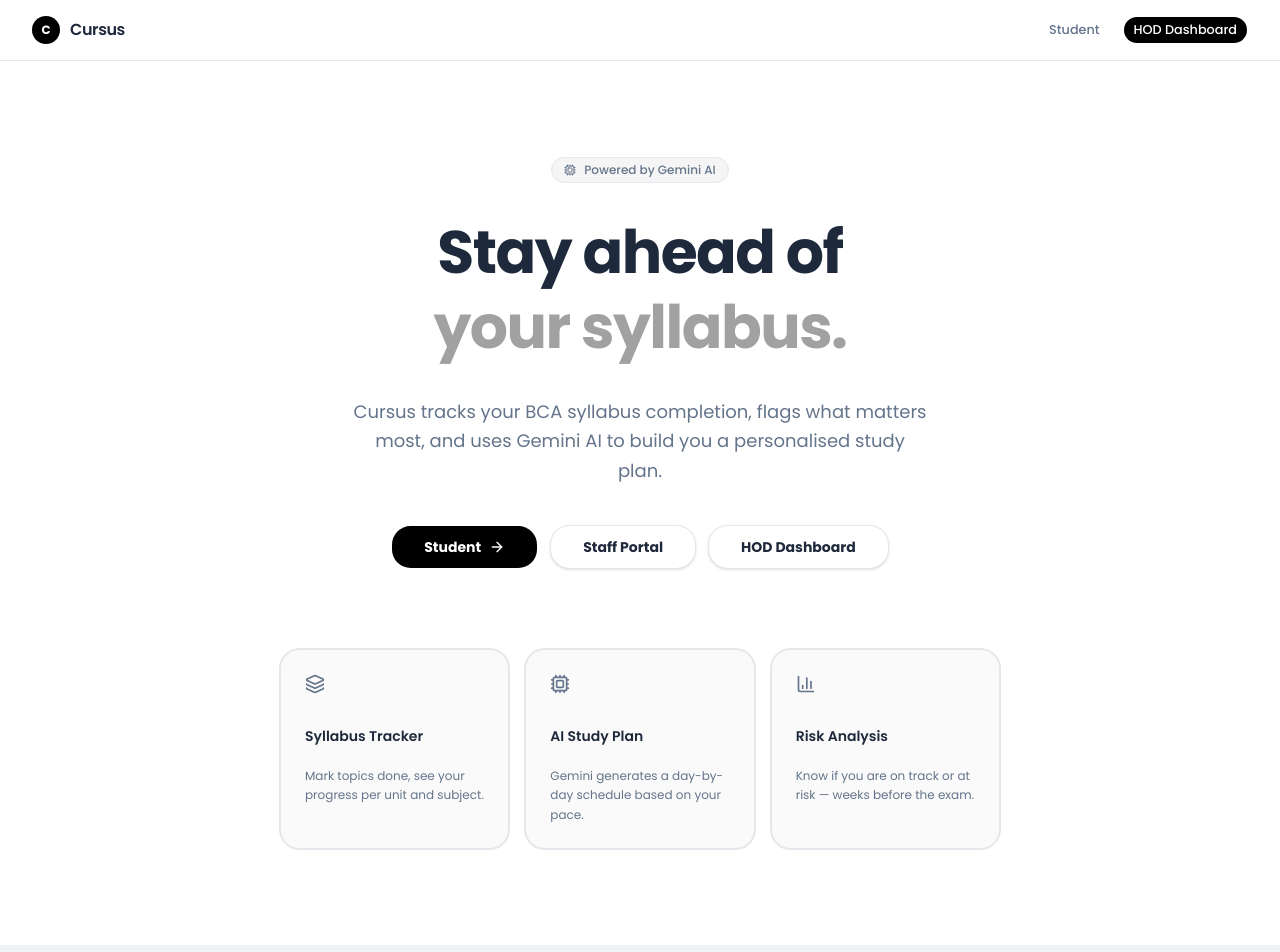
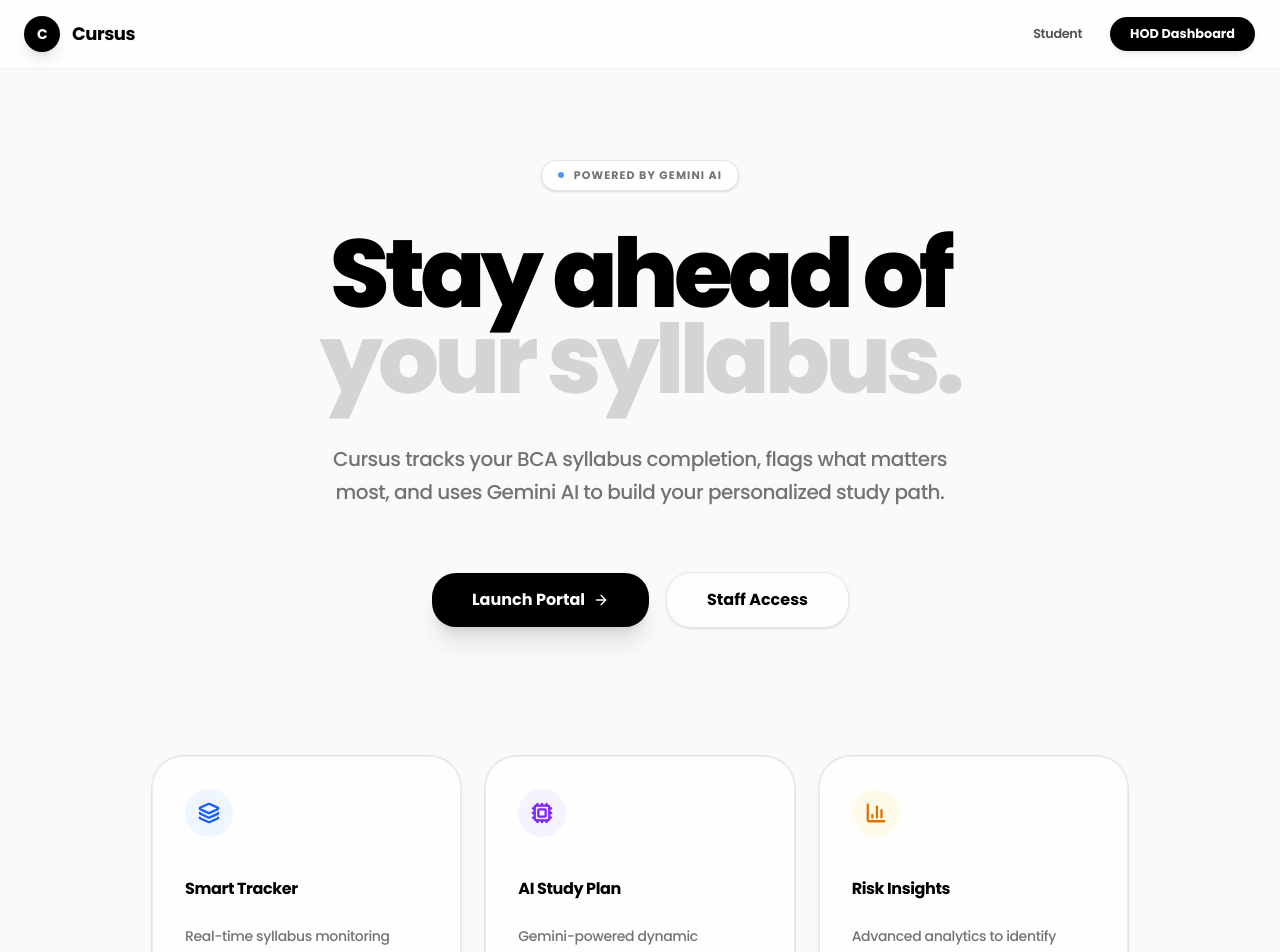
Before and after one commit to srijankulal/cursus, a Next.js app in the folder frontend/: page / in a window 1280 px wide. Shown: the top 952 px of the page. Built offline with nearby package versions, Linux system fonts and the light colour scheme.

Commit message:
feat: Enhance landing page with improved styling, navigation, and AI feature descriptions

```diff
--- a/frontend/app/page.tsx
+++ b/frontend/app/page.tsx
@@ -8,62 +8,63 @@ import { ArrowRight, Layers, Cpu, BarChart3 } from 'lucide-react';
 
 export default function LandingPage() {
   return (
-    <div className="min-h-screen bg-white flex flex-col">
+    <div className="min-h-screen bg-[#fafafa] flex flex-col font-sans selection:bg-black selection:text-white">
       {/* Nav */}
-      <header className="border-b border-app-border px-8 py-4 flex items-center justify-between">
-        <div className="flex items-center gap-2.5">
-          <div className="w-7 h-7 bg-black rounded-lg flex items-center justify-center">
-            <span className="text-white text-xs font-bold">C</span>
+      <header className="fixed top-0 w-full z-50 bg-white/70 backdrop-blur-md border-b border-neutral-200/50 px-6 py-4 flex items-center justify-between">
+        <div className="flex items-center gap-3 group cursor-pointer">
+          <div className="w-9 h-9 bg-black rounded-xl flex items-center justify-center transition-transform group-hover:scale-105 duration-300 shadow-lg shadow-black/10">
+            <span className="text-white text-sm font-bold tracking-tighter">C</span>
           </div>
-          <span className="font-semibold text-app-text text-base tracking-tight">Cursus</span>
+          <span className="font-bold text-black text-lg tracking-tight">Cursus</span>
         </div>
-        <div className="flex items-center gap-3">
-          <Link href="/student">
-            <Button variant="ghost" size="sm" className="text-app-muted font-medium">Student</Button>
+        <div className="flex items-center gap-4">
+          <Link href="/student" className="hidden sm:block">
+            <Button variant="ghost" size="sm" className="text-neutral-600 hover:text-black font-semibold tracking-tight transition-colors">Student</Button>
           </Link>
           <Link href="/hod">
-            <Button size="sm" className="bg-black text-white hover:bg-neutral-800 rounded-lg font-medium">HOD Dashboard</Button>
+            <Button size="sm" className="bg-black text-white hover:bg-neutral-800 rounded-xl px-5 h-9 font-bold transition-all hover:scale-[1.02] active:scale-[0.98] shadow-md shadow-black/5">
+              HOD Dashboard
+            </Button>
           </Link>
         </div>
       </header>
 
       {/* Hero */}
-      <main className="flex-1 flex flex-col items-center justify-center px-6 py-24 text-center max-w-3xl mx-auto w-full">
+      <main className="flex-1 flex flex-col items-center justify-center px-6 pt-40 pb-24 text-center max-w-5xl mx-auto w-full relative">
+        {/* Background Gradients */}
+        <div className="absolute top-0 left-1/2 -translate-x-1/2 w-full h-[600px] bg-[radial-gradient(circle_at_center,_var(--tw-gradient-stops))] from-blue-50/50 via-transparent to-transparent -z-10" />
+        <div className="absolute top-20 left-1/2 -translate-x-1/2 w-[800px] h-[400px] bg-[radial-gradient(circle_at_center,_var(--tw-gradient-stops))] from-violet-50/40 via-transparent to-transparent -z-10 blur-3xl opacity-60" />
+
         <motion.div
-          initial={{ opacity: 0, y: 16 }}
+          initial={{ opacity: 0, y: 30 }}
           animate={{ opacity: 1, y: 0 }}
-          transition={{ duration: 0.5 }}
-          className="space-y-8"
+          transition={{ duration: 0.8, ease: [0.16, 1, 0.3, 1] }}
+          className="space-y-10"
         >
-          <div className="inline-flex items-center gap-2 px-3 py-1 bg-neutral-100 border border-app-border rounded-full text-xs font-medium text-app-muted">
-            <Cpu size={12} />
+          <div className="inline-flex items-center gap-2.5 px-4 py-1.5 bg-white border border-neutral-200 rounded-full text-[11px] font-bold uppercase tracking-widest text-neutral-500 shadow-sm">
+            <span className="flex h-1.5 w-1.5 rounded-full bg-blue-500 animate-pulse" />
             Powered by Gemini AI
           </div>
 
-          <h1 className="text-5xl sm:text-6xl font-bold tracking-tight text-app-text leading-tight">
+          <h1 className="text-6xl sm:text-7xl lg:text-8xl font-black tracking-tighter text-black leading-[0.9] sm:leading-[0.9]">
             Stay ahead of<br />
-            <span className="text-neutral-400">your syllabus.</span>
+            <span className="text-neutral-300 transition-colors hover:text-neutral-400 cursor-default">your syllabus.</span>
           </h1>
 
-          <p className="text-app-muted text-lg font-normal leading-relaxed max-w-xl mx-auto">
+          <p className="text-neutral-500 text-lg sm:text-xl font-medium leading-relaxed max-w-2xl mx-auto tracking-tight">
             Cursus tracks your BCA syllabus completion, flags what matters most,
-            and uses Gemini AI to build you a personalised study plan.
+            and uses Gemini AI to build your personalized study path.
           </p>
 
-          <div className="flex flex-col sm:flex-row gap-3 justify-center pt-2 px-4 max-w-4xl mx-auto flex-wrap">
+          <div className="flex flex-col sm:flex-row gap-4 justify-center pt-6 px-4">
             <Link href="/student">
-              <Button className="h-11 px-8 bg-black text-white hover:bg-neutral-800 rounded-xl font-bold gap-2">
-                Student <ArrowRight size={16} />
+              <Button className="h-14 px-10 bg-black text-white hover:bg-neutral-800 rounded-2xl font-bold gap-2 text-base transition-all hover:scale-[1.03] active:scale-[0.97] shadow-xl shadow-black/10">
+                Launch Portal <ArrowRight size={18} />
               </Button>
             </Link>
             <Link href="/staff">
-              <Button variant="outline" className="h-11 px-8 rounded-xl font-bold border-app-border text-app-text hover:bg-neutral-50 bg-white shadow-sm">
-                Staff Portal
-              </Button>
-            </Link>
-            <Link href="/hod">
-              <Button variant="outline" className="h-11 px-8 rounded-xl font-bold border-app-border text-app-text hover:bg-neutral-50 bg-white shadow-sm">
-                HOD Dashboard
+              <Button variant="outline" className="h-14 px-10 rounded-2xl font-bold border-neutral-200 text-black hover:bg-white hover:border-black/20 bg-white/50 backdrop-blur-sm shadow-sm transition-all text-base">
+                Staff Access
               </Button>
             </Link>
           </div>
@@ -71,24 +72,35 @@ export default function LandingPage() {
 
         {/* Feature row */}
         <motion.div
-          initial={{ opacity: 0, y: 24 }}
+          initial={{ opacity: 0, y: 40 }}
           animate={{ opacity: 1, y: 0 }}
-          transition={{ delay: 0.3, duration: 0.5 }}
-          className="grid grid-cols-1 sm:grid-cols-3 gap-4 mt-20 w-full"
+          transition={{ delay: 0.4, duration: 0.8, ease: [0.16, 1, 0.3, 1] }}
+          className="grid grid-cols-1 sm:grid-cols-3 gap-6 mt-32 w-full"
         >
           {[
-            { icon: Layers, title: 'Syllabus Tracker', desc: 'Mark topics done, see your progress per unit and subject.' },
-            { icon: Cpu, title: 'AI Study Plan', desc: 'Gemini generates a day-by-day schedule based on your pace.' },
-            { icon: BarChart3, title: 'Risk Analysis', desc: 'Know if you are on track or at risk — weeks before the exam.' },
+            { icon: Layers, title: 'Smart Tracker', desc: 'Real-time syllabus monitoring across all BCA units and subjects.', color: 'blue' },
+            { icon: Cpu, title: 'AI Study Plan', desc: 'Gemini-powered dynamic schedules tailored to your learning pace.', color: 'violet' },
+            { icon: BarChart3, title: 'Risk Insights', desc: 'Advanced analytics to identify potential bottlenecks before they occur.', color: 'amber' },
           ].map((f, i) => (
-            <Card key={i} className="text-left p-6 border border-app-border rounded-xl shadow-none bg-neutral-50 hover:bg-white hover:shadow-sm transition-all">
-              <f.icon size={20} className="text-app-muted mb-4" />
-              <h3 className="font-semibold text-sm text-app-text mb-1">{f.title}</h3>
-              <p className="text-xs text-app-muted leading-relaxed">{f.desc}</p>
+            <Card key={i} className="group relative overflow-hidden text-left p-8 border border-neutral-200/60 rounded-[2rem] shadow-none bg-white/80 backdrop-blur-sm hover:bg-white hover:border-neutral-300 hover:shadow-2xl hover:shadow-black/[0.03] transition-all duration-500">
+              <div className={`w-12 h-12 rounded-2xl flex items-center justify-center mb-6 transition-transform group-hover:scale-110 duration-500 ${
+                f.color === 'blue' ? 'bg-blue-50 text-blue-600' :
+                f.color === 'violet' ? 'bg-violet-50 text-violet-600' :
+                'bg-amber-50 text-amber-600'
+              }`}>
+                <f.icon size={22} strokeWidth={2.5} />
+              </div>
+              <h3 className="font-bold text-base text-black mb-2 tracking-tight">{f.title}</h3>
+              <p className="text-sm text-neutral-500 leading-relaxed font-medium tracking-tight">{f.desc}</p>
             </Card>
           ))}
         </motion.div>
       </main>
+
+      {/* Footer */}
+      <footer className="px-8 py-12 text-center text-[11px] font-bold uppercase tracking-[0.2em] text-neutral-400 border-t border-neutral-100">
+        &copy; 2024 Cursus Platform &bull; Built for BCA Excellence
+      </footer>
     </div>
   );
 }
```
